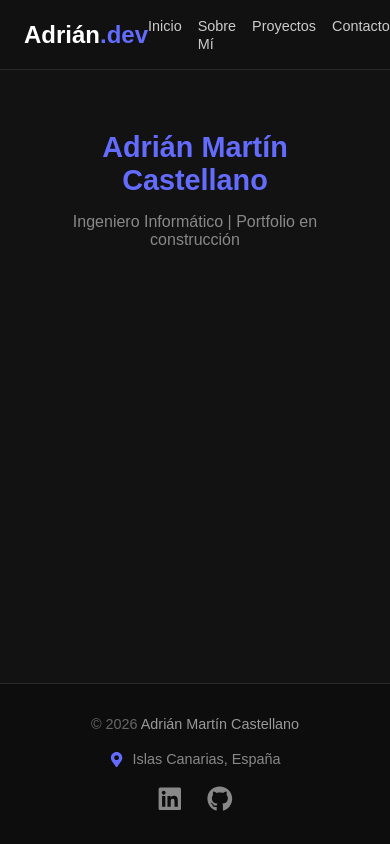
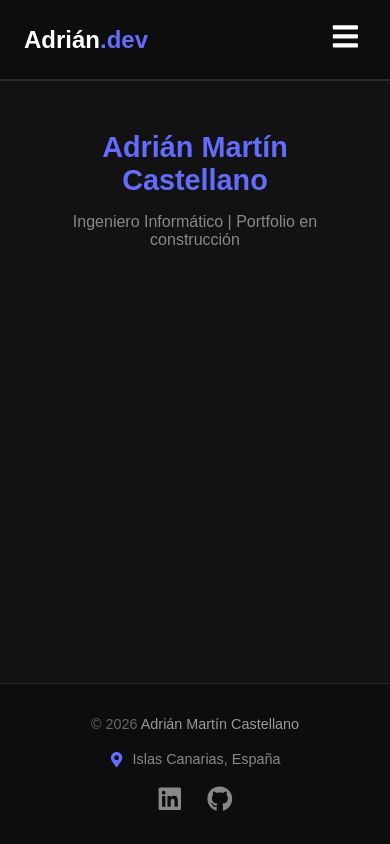
Before and after one commit to Adrian-Martin-Castellano/mi-portfolio, a React (Vite) app: page / in a window 390 px wide. Built offline with nearby package versions, Linux system fonts and the light colour scheme.

Commit message:
changes on phone styles: bar icon added

```diff
--- a/src/components/Navbar.module.css
+++ b/src/components/Navbar.module.css
@@ -3,43 +3,38 @@
   top: 0;
   left: 0;
   width: 100%;
-  height: 70px;
-  background-color: rgba(18, 18, 18, 0.85);
-  backdrop-filter: blur(10px);
+  height: 80px;
+  background-color: #0d0d0d;
+  border-bottom: 1px solid #2a2a2a;
   display: flex;
   justify-content: space-between;
   align-items: center;
   padding: 0 4rem;
   box-sizing: border-box;
-  border-bottom: 1px solid #2a2a2a;
   z-index: 1000;
 }
 
 .logo {
-  font-size: 1.5rem;
-  font-weight: bold;
   color: #ffffff;
   font-family: sans-serif;
+  font-weight: bold;
+  font-size: 1.5rem;
 }
 
-.dot {
+.logo span {
   color: #646cff;
 }
 
 .navLinks {
   display: flex;
-  list-style: none;
-  gap: 2rem;
-  margin: 0;
-  padding: 0;
+  gap: 2.5rem;
 }
 
 .navLinks a {
-  color: #cccccc;
+  color: #aaaaaa;
   text-decoration: none;
   font-family: sans-serif;
   font-size: 1rem;
-  font-weight: 500;
   transition: color 0.3s ease;
 }
 
@@ -47,14 +42,54 @@
   color: #646cff;
 }
 
+/* Hide mobile menu icon by default on desktop */
+.menuIcon {
+  display: none;
+  background: none;
+  border: none;
+  color: #ffffff;
+  font-size: 1.8rem;
+  cursor: pointer;
+}
+
 @media (max-width: 768px) {
   .navbar {
     padding: 0 1.5rem;
   }
+
+  .menuIcon {
+    display: block;
+  }
+
+  /* Transform the nav links container into a full-width vertical dropdown */
   .navLinks {
-    gap: 1rem;
+    position: absolute;
+    top: 80px;
+    left: 0;
+    width: 100%;
+    background-color: #0d0d0d;
+    border-bottom: 1px solid #2a2a2a;
+    flex-direction: column;
+    gap: 0;
+    padding: 0;
+    max-height: 0;
+    overflow: hidden;
+    transition: max-height 0.3s ease-in-out;
   }
+
+  /* When active, expand the container to show the links */
+  .navLinks.active {
+    max-height: 300px;
+  }
+
   .navLinks a {
-    font-size: 0.9rem;
+    width: 100%;
+    padding: 1.2rem 1.5rem;
+    box-sizing: border-box;
+    border-bottom: 1px solid #1a1a1a;
+  }
+
+  .navLinks a:last-child {
+    border-bottom: none;
   }
 }
--- a/src/components/Navbar.tsx
+++ b/src/components/Navbar.tsx
@@ -1,17 +1,28 @@
+import { useState } from 'react';
+import { FaBars, FaTimes } from 'react-icons/fa';
 import styles from './Navbar.module.css';
 
 function Navbar() {
+  const [isOpen, setIsOpen] = useState(false);
+  const toggleMenu = () => {
+    setIsOpen(!isOpen);
+  };
+
   return (
     <nav className={styles.navbar}>
       <div className={styles.logo}>
-        <span>Adrián</span><span className={styles.dot}>.dev</span>
+        Adrián<span>.dev</span>
       </div>
-      <ul className={styles.navLinks}>
-        <li><a href="#inicio">Inicio</a></li>
-        <li><a href="#sobre-mi">Sobre Mí</a></li>
-        <li><a href="#proyectos">Proyectos</a></li>
-        <li><a href="#contacto">Contacto</a></li>
-      </ul>
+      <div className={`${styles.navLinks} ${isOpen ? styles.active : ''}`}>
+        <a href="#inicio" onClick={() => setIsOpen(false)}>Inicio</a>
+        <a href="#sobre-mi" onClick={() => setIsOpen(false)}>Sobre Mí</a>
+        <a href="#proyectos" onClick={() => setIsOpen(false)}>Proyectos</a>
+        <a href="#contacto" onClick={() => setIsOpen(false)}>Contacto</a>
+      </div>
+
+      <button className={styles.menuIcon} onClick={toggleMenu} aria-label="Toggle menu">
+        {isOpen ? <FaTimes /> : <FaBars />}
+      </button>
     </nav>
   );
 }
```
